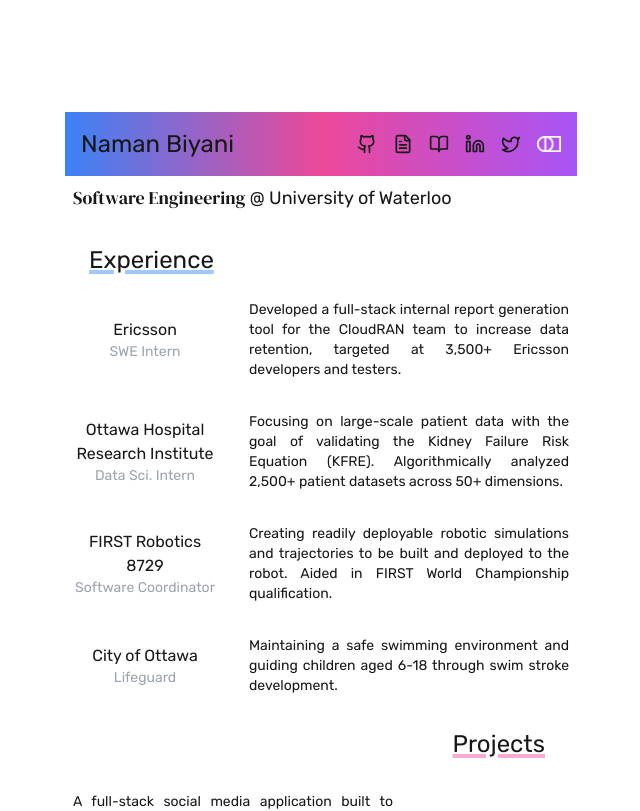
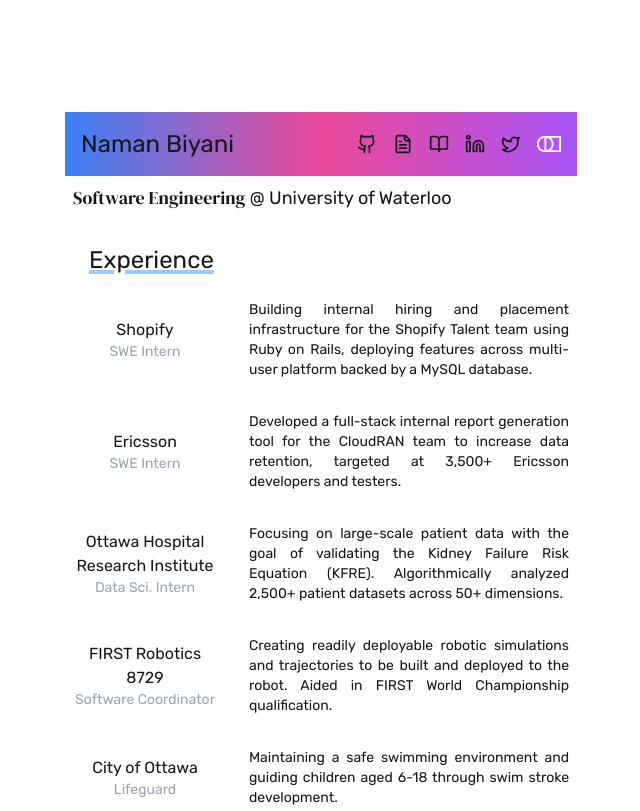
Before and after one commit to NamanBiyani06/namanbiyani.com, a Next.js app: page / in a window 1280 px wide. Shown: the top 811 px of the page, without its empty margins (319-959 px from the left). Built offline with nearby package versions, Linux system fonts and the light colour scheme; a web font is replaced by a local one.

Commit message:
added shop to experience

```diff
--- a/src/components/Experience/experience.tsx
+++ b/src/components/Experience/experience.tsx
@@ -6,6 +6,13 @@
       <div className="text-2xl mb-6 ml-4 underline decoration-4 decoration-blue-400/60 hover:-translate-y-1 transition transition-all transition-transform duration-300 transition-duration-300 text-2xl text-rightease-in-out">Experience</div>
 
       <div className="grid grid-cols-3 gap-x-8 gap-y-8">
+        <div className="flex flex-col items-center justify-center" data-aos="fade-up">
+          <div className="">Shopify</div>
+          <div className="text-gray-400 text-sm">SWE Intern</div>
+        </div>
+        <div className="text-sm text-justify col-span-2" data-aos="fade-up">Building internal hiring and placement infrastructure for the Shopify Talent team using Ruby on Rails,
+deploying features across multi-user platform backed by a MySQL database.</div>
+
         <div className="flex flex-col items-center justify-center" data-aos="fade-up">
           <div className="">Ericsson</div>
           <div className="text-gray-400 text-sm">SWE Intern</div>
```
Also changed, not shown: 1 other file (tests, documents, lock files or other folders).
